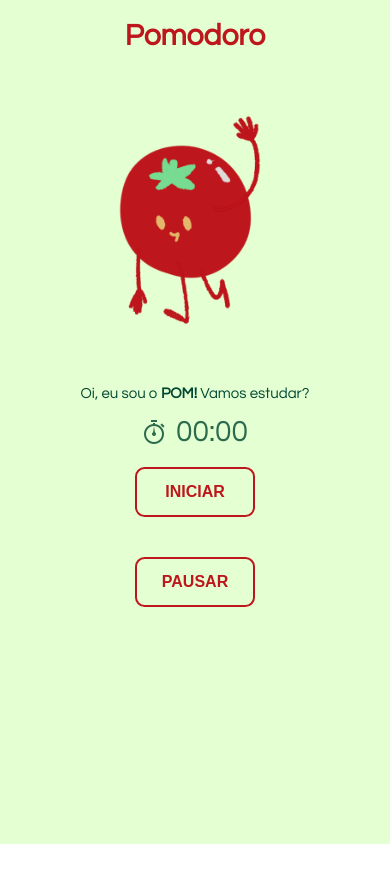
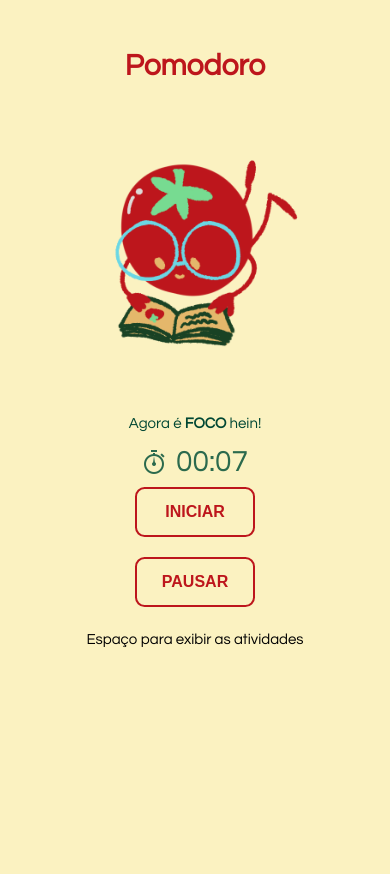
Before and after one commit to renatapulz/pomodoro-FMT, a plain HTML site: page index.html in a window 390 px wide. Both pictures are taken after a click on the button "INICIAR". Before the commit the page ends 844 px from the top, so only its background shows below. Drawn offline with Linux system fonts and the light colour scheme.

Commit message:
Feito ajustes na responsividade, limpeza no código, criado cronômetro e garantida a atualização da tela conforme estado atual do temporizador.

```diff
--- a/assets/styles/style.css
+++ b/assets/styles/style.css
@@ -1,9 +1,7 @@
 html, body {
     margin: 0;
     padding: 0;
-}
-
-*{
+    height: 100%;
     box-sizing: border-box;
     font-family: "Questrial", sans-serif;
     font-weight: 400;
@@ -11,16 +9,16 @@ html, body {
 }
 
 .container{
-    width: 100vw;
+    background-color: #e4ffd1;
     height: 100vh;
     display: flex;
     flex-direction: column;
     align-items: center;
-    background-color:   #e4ffd1;
+    justify-content: center;
+    align-self: center;
 }
 
 .timer{
-    width: 100%;
     display: flex;
     flex-direction: row;
     align-items: center;
@@ -33,30 +31,31 @@ html, body {
     padding-right: 10px;
 }
 
-button {
+.botoes {
     width: 120px;
     height: 50px;
     background-color: transparent;
     cursor: pointer;
+    border: 2px solid #BD161C;
     border-radius: 0.6em;
-    border-color: #BD161C;
-    border-style: solid;
     color: #BD161C;
     font-size: 1rem;
     font-family: 'Montserrat', sans-serif;
     font-weight: 700;
-    margin: 20px;
+    margin: 10px;
+    outline: none !important;
   }
 
-.btn:hover{
+.botoes:hover{
+    color: #fff;
     opacity: 0.7;
+    background-color: #BD161C;
+    border: 1px solid #BD161C;
 }
 
-.btn:active{
-    color: #fff;
+.botoes:active{
     opacity: 0.7;
-    background-color: #BD161C
-
+    transform: scale(1.05);
 }
 
 .buttons{
@@ -90,8 +89,15 @@ p{
 }
 
 @media only screen and (max-width: 480px) {
+    .container{
+        justify-content:flex-start;
+        padding-top: 30px;
+    }
     .buttons{
         flex-direction: column;
+    }
+    .botoes {
+        margin-bottom: 10px;
     }
     .timer, .titulo{
         font-size: 30px;
@@ -99,5 +105,20 @@ p{
     p{
         font-size: 15px;
     }
+  }
 
-  }
+.alteracoes-pom-estuda {
+    background-color: #fbf2c1;
+}
+
+.alteracoes-pom-estuda .imgPOM {
+    content: url('../images/POM-ESTUDA.png');
+}
+
+.alteracoes-pom-malha {
+    background-color: #d5f2e3;
+}
+
+.alteracoes-pom-malha .imgPOM {
+    content: url('../images/POM-MALHA.png');
+}
--- a/index.html
+++ b/index.html
@@ -1,32 +1,35 @@
 <!DOCTYPE html>
 <html lang="pt-BR">
+
 <head>
   <meta charset="UTF-8">
   <meta name="viewport" content="width=device-width, initial-scale=1.0">
-    <title>Document</title>
   <link rel="stylesheet" href="./assets/styles/style.css">
-</head>
-
   <link rel="preconnect" href="https://fonts.googleapis.com">
   <link rel="preconnect" href="https://fonts.gstatic.com" crossorigin>
   <link href="https://fonts.googleapis.com/css2?family=Questrial&display=swap" rel="stylesheet">
+  <title>Pomodoro - FMT</title>
+</head>
 
 <body>
   <div class="container">
-
     <h1 class="titulo fontVermelho">Pomodoro</h1>
-        <img class="imgPOM" src="./assets/images/POM FOCA.png" alt="Tomatinho Pom focado.">
-        <p class="fontVerdeEscuro">Oi, eu sou o <b>POM!</b> Vamos estudar?</p>
+    <img class="imgPOM" src="./assets/images/POM-HELLO.png" alt="Tomatinho Pom focado.">
+    <p class="fontVerdeEscuro"></p>
     <div class="timer">
       <img class="timerIcon" src="./assets/images/icons8-stopwatch-24.png" alt="Cronômetro">
-          <div class="time" id="minutes">00</div>
-          <div class="separator">:</div>
-          <div class="time" id="seconds">00</div>
+      <div class="time" id="cronometro"></div>
     </div>
     <div class="buttons">
-            <button class="btn" id="startBtn">INICIAR</button>
-            <button class="btn" id="resetBtn">PAUSAR</button>
+      <button class="botoes" id="start-botao">INICIAR</button>
+      <button class="botoes" id="stop-botao">PAUSAR</button>
+    </div>
+    <div id="textos-extras">
+      <p>Espaço para exibir as atividades</p>
     </div>
   </div>
+
+  <script src="./scripts/script.js"></script>
 </body>
+
 </html>
--- /dev/null
+++ b/scripts/script.js
@@ -0,0 +1,92 @@
+const container = document.querySelector('.container');
+const elementoCronometro = document.getElementById('cronometro');
+const iniciar = document.getElementById('start-botao');
+const parar = document.getElementById('stop-botao');
+const textoInicial = document.getElementsByClassName('fontVerdeEscuro')[0];
+
+let tempoInicialPadrao = 0.15 * 60;
+let tempoInicial = tempoInicialPadrao;
+let tempoDecorrido = 0;
+let intervaloTempo;
+let execucao = false;
+
+textoInicial.innerHTML = "Oi, eu sou o <b>POM!</b> Vamos estudar?";
+elementoCronometro.innerHTML = "25:00";
+
+// Função para iniciar a contagem regressiva
+function iniciarContagemRegressiva() {
+  if (!execucao) {
+    execucao = true;
+    if (tempoDecorrido === 0) { // Serve pra definir se o usuário está retomando ou iniciando o cronômetro, pra mostrar o tempo corretamente.
+      iniciarCronometro(tempoInicial);
+    } else {
+      iniciarCronometro(tempoDecorrido);
+    }
+    if (iniciar.textContent === 'RETOMAR') {
+      iniciar.textContent = 'INICIAR';
+    }
+  }
+}
+
+// Função para parar a contagem regressiva
+function pararTempo() {
+  if (tempoDecorrido != 0) { // Não remover. Se não houver esta validação ele começa do início, ao invés de finalizar.
+    clearInterval(intervaloTempo);
+    execucao = false;
+    iniciar.textContent = 'RETOMAR';
+  }
+}
+
+// Função para atualizar o tempo e chamar a função alteraItensNaTela()
+function atualizarTempo() {
+  tempoDecorrido--;
+  if (tempoDecorrido < 0) {
+    clearInterval(intervaloTempo);
+    execucao = false;
+    if (tempoInicial === tempoInicialPadrao) {
+      tempoInicial = 0.10 * 60;
+    } else {
+      tempoInicial = tempoInicialPadrao;
+    }
+    tempoDecorrido = 0;
+    alteraItensNaTela();
+  } else {
+    let minutos = Math.floor(tempoDecorrido / 60);
+    let segundos = tempoDecorrido % 60;
+    if (minutos < 10) {
+      minutos = '0' + minutos;
+    }
+    if (segundos < 10) {
+      segundos = '0' + segundos;
+    }
+    elementoCronometro.textContent = `${minutos}:${segundos}`;
+  }
+}
+
+// Função que permite alteração das imagens, textos, tempo e cor
+function alteraItensNaTela() {
+  container.classList.remove('alteracoes-pom-estuda', 'alteracoes-pom-malha');
+  if (tempoInicial === tempoInicialPadrao) {
+    elementoCronometro.innerHTML = "25:00";
+    container.classList.add('alteracoes-pom-estuda');
+    textoInicial.innerHTML = "Agora é <b>FOCO</b> hein!";
+  } else {
+    elementoCronometro.innerHTML = "5:00";
+    container.classList.add('alteracoes-pom-malha');
+    textoInicial.innerHTML = "Hora de <b>ALONGAR</b>. Vem comigo!";
+  }
+}
+
+// Função para iniciar o cronômetro
+function iniciarCronometro(tempo) {
+  clearInterval(intervaloTempo);
+  tempoDecorrido = tempo;
+  if (intervaloTempo === undefined) {  //não remover - valida se é a primeira vez pra alterar a classe e chamar a tela do POM estudando
+    alteraItensNaTela();
+  }
+  elementoCronometro.textContent = `${tempoDecorrido < 600 ? '0' : ''}${Math.floor(tempoDecorrido / 60)}:${tempoDecorrido % 60 < 10 ? '0' : ''}${tempoDecorrido % 60}`;
+  intervaloTempo = setInterval(atualizarTempo, 1000);
+}
+
+iniciar.addEventListener('click', iniciarContagemRegressiva);
+parar.addEventListener('click', pararTempo);
```
Also changed, not shown: assets/images/POM-ESTUDA.png (renamed from assets/images/POM ESTUDA.png), assets/images/POM-HELLO.png (renamed from assets/images/POM FOCA.png), assets/images/POM-MALHA.png (renamed from assets/images/POM MALHA.png). Lines whose indentation alone changed are shown as unchanged.
